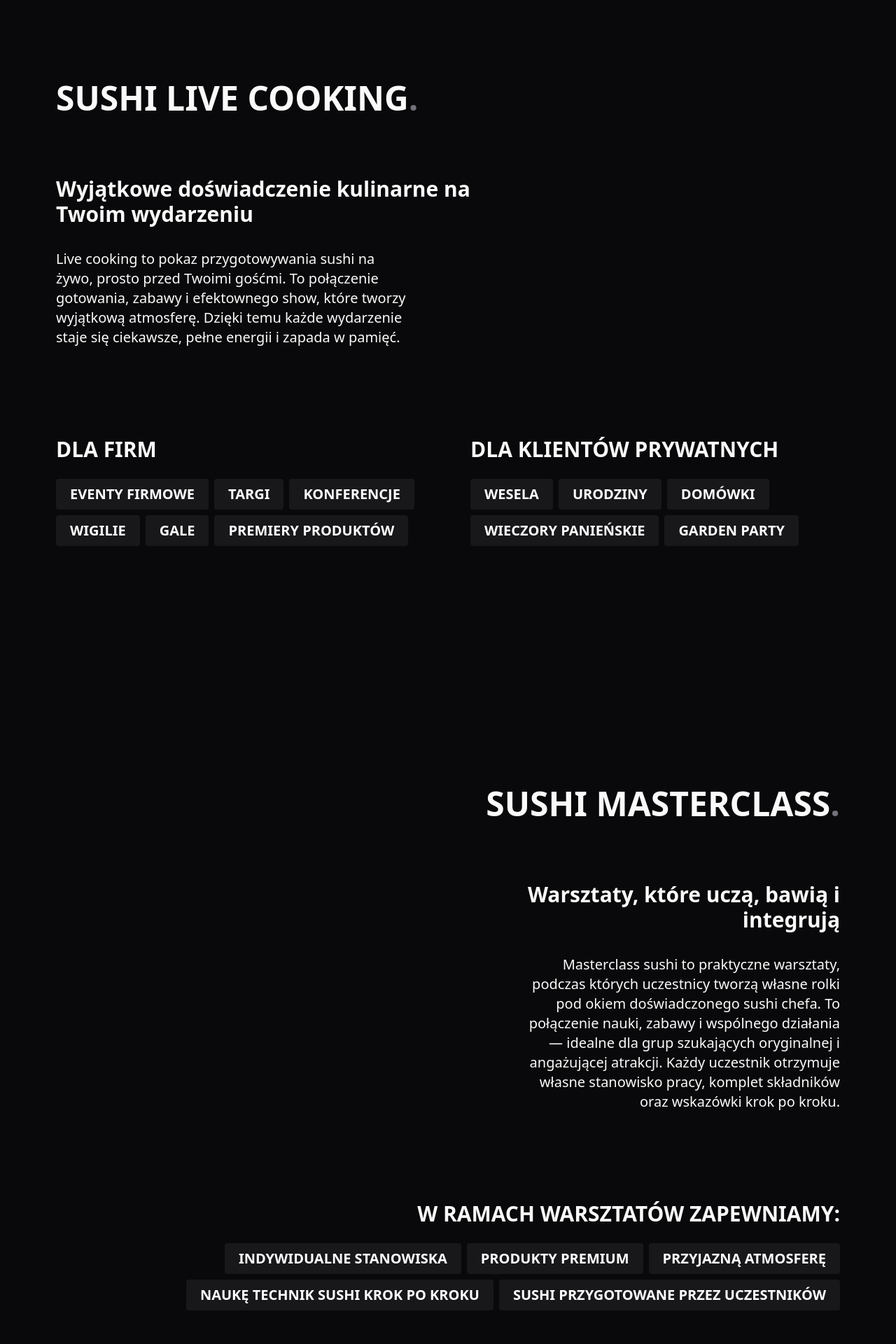
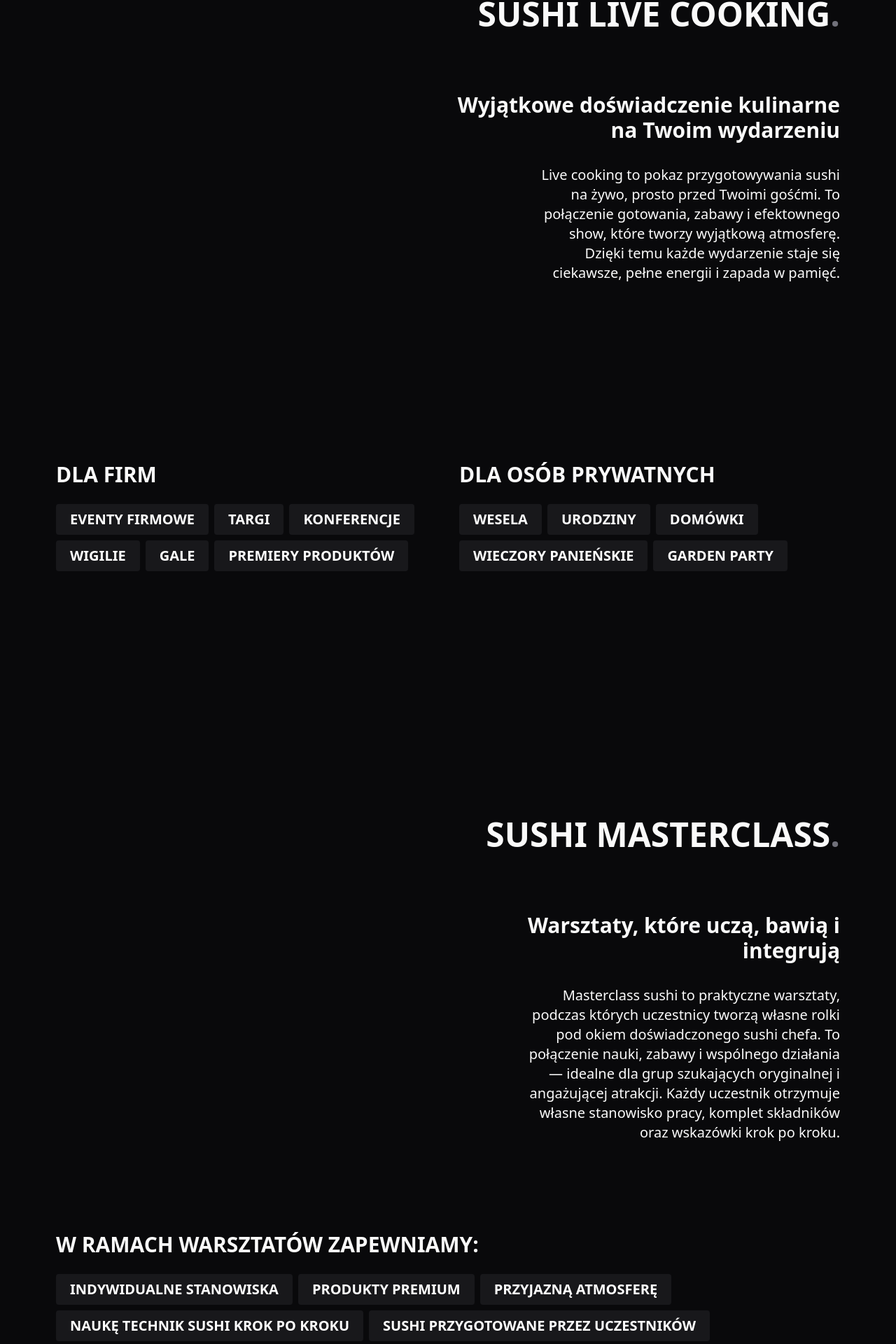
Before and after one commit to AleksanderPaluch/eventWeb-, a React (Vite) app: page / in a window 1280 px wide. Shown: the part 2360-4280 px from the top of the page at 70% size. Built offline with nearby package versions, Linux system fonts and the light colour scheme.

Commit message:
section componennt added

```diff
--- a/src/App.tsx
+++ b/src/App.tsx
@@ -1,9 +1,9 @@
-
 import { Hero } from "./components/Hero/Hero";
 import { Live } from "./components/Live/Live";
 import { Masterclass } from "./components/Masterclass/Masterclass";
 import { Nav } from "./components/Nav/Nav";
 import { Offer } from "./components/Offer/Offer";
+import { Omakase } from "./components/Omakase/Omakase";
 
 function App() {
   return (
@@ -13,6 +13,7 @@ function App() {
         <Hero />
         <Live />
         <Masterclass />
+        <Omakase />
         <Offer />
       </div>
     </>
--- a/src/components/Hero/Hero.tsx
+++ b/src/components/Hero/Hero.tsx
@@ -9,7 +9,7 @@ import heroChef from "../../assets/heroChef2.png";
 
 export const Hero = () => {
   return (
-    <div className="bg-zinc-950">
+    <div >
       <ReactLenis
         root
         options={{
@@ -34,7 +34,7 @@ const HeroImage = () => {
       className="relative w-full"
     >
       <CenterImage />
-      <div className="absolute bottom-0 left-0 right-0 h-96 bg-gradient-to-b from-zinc-950/0 to-zinc-950" />
+      <div className="absolute bottom-0 left-0 right-0 h-96 bg-gradient-to-b from-zinc-950/0 to-zinc-950 " />
     </div>
   );
 };
--- a/src/components/Live/Live.tsx
+++ b/src/components/Live/Live.tsx
@@ -1,71 +1,20 @@
-import { Chip } from "../Chip/Chip";
-import { Motion } from "../Motion/Motion";
-import SectionHeader from "../SectionHeader/SectionHeader";
+
+import { Section } from "../Section/Section";
+
+
+const data = {
+  id: "Live Cooking",
+  title: "Wyjątkowe doświadczenie kulinarne na Twoim wydarzeniu",
+  header: "Sushi Live Cooking",
+  text: "Live cooking to pokaz przygotowywania sushi na żywo, prosto przed Twoimi gośćmi. To połączenie gotowania, zabawy i efektownego show, które tworzy wyjątkową atmosferę. Dzięki temu każde wydarzenie staje się ciekawsze, pełne energii i zapada w pamięć.",
+  chipsTitle: "DLA FIRM",
+  chips: ["Eventy firmowe", "Targi", "Konferencje", "Wigilie", "Gale", "Premiery produktów"],
+  secondaryChipsTitle: "DLA OSÓB PRYWATNYCH",
+  secondaryChips: ["Wesela", "Urodziny", "Domówki", "Wieczory panieńskie", "Garden party"],
+};
 
 export const Live = () => {
   return (
-    <section
-      id="Live Cooking"
-      className="py-42 mx-auto max-w-6xl px-4  text-zinc-50 bg-zinc-950"
-    >
-      <SectionHeader title="sushi LIVE COOKING" side="left" />
-
-      <div className="prose grid grid-cols-1 gap-8 prose-p:my-2 w-3/5">
-        {" "}
-        <Motion>
-          {" "}
-          <p className="text-zinc-50 text-3xl font-semibold  ">
-            Wyjątkowe doświadczenie kulinarne na <br /> Twoim wydarzeniu
-          </p>
-        </Motion>
-        <Motion>
-          {" "}
-          <p className="text-zinc-50 text-xl w-3/4">
-            Live cooking to pokaz przygotowywania sushi na żywo, prosto przed
-            Twoimi gośćmi. To połączenie gotowania, zabawy i efektownego show,
-            które tworzy wyjątkową atmosferę. Dzięki temu każde wydarzenie staje
-            się ciekawsze, pełne energii i zapada w pamięć.
-          </p>
-        </Motion>
-      </div>
-      <div className=" grid mt-32 md:grid-cols-2 gap-16  ">
-        <div className="">
-          <Motion>
-            {" "}
-            <p className="text-3xl mb-6 font-bold">DLA FIRM</p>
-          </Motion>
-          <Motion>
-            {" "}
-            <div className="mt-4 flex flex-wrap gap-2">
-              {" "}
-              <Chip>Eventy firmowe</Chip>
-              <Chip>Targi</Chip>
-              <Chip>Konferencje</Chip>
-              <Chip>Wigilie</Chip>
-              <Chip>Gale</Chip>
-              <Chip>Premiery produktów</Chip>
-            </div>{" "}
-          </Motion>
-        </div>
-
-        <div className="">
-          <Motion>
-            {" "}
-            <p className="text-3xl  mb-6  font-bold">DLA KLIENTÓW PRYWATNYCH</p>
-          </Motion>
-          <Motion>
-            {" "}
-            <div className="mt-4 flex flex-wrap gap-2">
-              {" "}
-              <Chip>Wesela</Chip>
-              <Chip>Urodziny</Chip>
-              <Chip>Domówki</Chip>
-              <Chip>Wieczory panieńskie</Chip>
-              <Chip>Garden party</Chip>
-            </div>
-          </Motion>
-        </div>
-      </div>
-    </section>
+    <Section id={data.id} title={data.title} header={data.header} text={data.text} chipsTitle={data.chipsTitle} chips={data.chips} secondaryChipsTitle={data.secondaryChipsTitle} secondaryChips={data.secondaryChips} />
   );
 };
--- a/src/components/Masterclass/Masterclass.tsx
+++ b/src/components/Masterclass/Masterclass.tsx
@@ -1,54 +1,29 @@
-import { Chip } from "../Chip/Chip";
-import { Motion } from "../Motion/Motion";
-import SectionHeader from "../SectionHeader/SectionHeader";
+import { Section } from "../Section/Section";
+
+const data = {
+  id: "Masterclass",
+  title: "Warsztaty, które uczą, bawią i integrują",
+  header: "Sushi Masterclass",
+  text: "Masterclass sushi to praktyczne warsztaty, podczas których uczestnicy tworzą własne rolki pod okiem doświadczonego sushi chefa. To połączenie nauki, zabawy i wspólnego działania — idealne dla grup szukających oryginalnej i angażującej atrakcji. Każdy uczestnik otrzymuje własne stanowisko pracy, komplet składników oraz wskazówki krok po kroku.",
+  chipsTitle: "W ramach warsztatów zapewniamy:",
+  chips: [
+    "indywidualne stanowiska",
+    "produkty premium",
+    "przyjazną atmosferę",
+    "naukę technik sushi krok po kroku",
+    "sushi przygotowane przez uczestników",
+  ],
+};
 
 export const Masterclass = () => {
   return (
-    <section
-      id="Sushi Masterclass"
-      className="py-42 mx-auto max-w-6xl px-4  text-zinc-50 bg-zinc-950 flex flex-col items-end"
-    >
-      <SectionHeader title="Sushi Masterclass" side="right" />
-
-      <div className="prose grid grid-cols-1 gap-8 prose-p:my-2 w-3/6  text-right">
-        <Motion>
-          {" "}
-          <p className="text-zinc-50 text-3xl font-semibold">
-            Warsztaty, które uczą, bawią i integrują
-          </p>
-        </Motion>
-        <Motion>
-          {" "}
-          <p className="text-zinc-50 text-xl w-4/5 ml-auto">
-            Masterclass sushi to praktyczne warsztaty, podczas których
-            uczestnicy tworzą własne rolki pod okiem doświadczonego sushi chefa.
-            To połączenie nauki, zabawy i wspólnego działania — idealne dla grup
-            szukających oryginalnej i angażującej atrakcji. Każdy uczestnik
-            otrzymuje własne stanowisko pracy, komplet składników oraz wskazówki
-            krok po kroku.
-          </p>
-        </Motion>
-      </div>
-      <div className="my-32 text-right">
-        <Motion>
-          {" "}
-          <p className="text-3xl  mb-6  font-bold uppercase">
-            W ramach warsztatów zapewniamy:
-          </p>
-        </Motion>
-
-        <Motion>
-          {" "}
-          <div className="mt-4 flex flex-wrap gap-2 justify-end">
-            {" "}
-            <Chip>indywidualne stanowiska</Chip>
-            <Chip>produkty premium</Chip>
-            <Chip>przyjazną atmosferę</Chip>
-            <Chip>naukę technik sushi krok po kroku</Chip>
-            <Chip>sushi przygotowane przez uczestników</Chip>
-          </div>
-        </Motion>
-      </div>
-    </section>
+    <Section
+      id={data.id}
+      title={data.title}
+      header={data.header}
+      text={data.text}
+      chipsTitle={data.chipsTitle}
+      chips={data.chips}
+    />
   );
 };
--- a/src/components/Offer/Offer.tsx
+++ b/src/components/Offer/Offer.tsx
@@ -1,6 +1,7 @@
-import SectionHeader from "../SectionHeader/SectionHeader";
+
 
 import { Motion } from "../Motion/Motion";
+import { SectionHeader } from "../Section/SectionHeader";
 import { PricingTable } from "./Table";
 
 
@@ -8,7 +9,7 @@ export const Offer = () => {
   return (
     <section
       id="Oferta"
-      className="py-42 mx-auto max-w-6xl px-4 text-zinc-50 bg-zinc-950"
+      className="pt-10 pb-42 mx-auto max-w-6xl px-4 text-zinc-50 bg-zinc-950"
     >
       <SectionHeader title="Oferta" side="left" />
 
--- a/src/components/Offer/Table.tsx
+++ b/src/components/Offer/Table.tsx
@@ -50,14 +50,14 @@ export const PricingTable = () => {
         </p>
       </Motion>
 
-      <Motion>
+      {/* <Motion>
         <p className=" text-lg text-zinc-300">
           Live Cooking i Sushi Masterclass wyceniane są w ten sam sposób —{" "}
           <br />
           różnią się formą, ale bazują na tych samych składnikach i jakości
           obsługi.
         </p>
-      </Motion>
+      </Motion> */}
     </>
   );
 };
--- /dev/null
+++ b/src/components/Omakase/Omakase.tsx
@@ -0,0 +1,20 @@
+import { Section } from "../Section/Section"
+
+
+const data = {
+    id: "Omakase",
+    title: "Omakase",
+    header: "sushi OMAKASE",
+    text: "Omakase to wyjątkowe doświadczenie kulinarne, które pozwala Ci zaufać szefowi kuchni i cieszyć się starannie dobranym menu. W dosłownym tłumaczeniu z japońskiego oznacza 'powierzyć się' lub 'zostawić w rękach szefa kuchni'. To filozofia jedzenia, która podkreśla kreatywność, sezonowość i najwyższą jakość składników. Wybierając Omakase, pozwalasz szefowi kuchni stworzyć dla Ciebie niezapomnianą podróż smaków, dostosowaną do Twoich preferencji i aktualnych trendów kulinarnych.",
+    chipsTitle: "DLACZEGO OMAKASE?",
+    chips: [
+        "Unikalne doświadczenie kulinarne",
+        "Sezonowe i świeże składniki",]
+}
+
+
+export const Omakase = () => {
+  return (
+    <Section id={data.id} title={data.title} header={data.header} text={data.text} chipsTitle={data.chipsTitle} chips={data.chips}/>
+  )
+}
--- /dev/null
+++ b/src/components/Section/Section.tsx
@@ -0,0 +1,80 @@
+import { Chip } from "./Chip";
+import { Motion } from "../Motion/Motion";
+import { SectionHeader } from "./SectionHeader";
+
+interface SectionProps {
+  id: string;
+  title: string;
+  header: string;
+  text: string;
+  chipsTitle?: string;
+  chips?: string[];
+  secondaryChipsTitle?: string;
+  secondaryChips?: string[];
+}
+
+export const Section: React.FC<SectionProps> = ({
+  id,
+  title,
+  header,
+  text,
+  chipsTitle,
+  chips,
+  secondaryChipsTitle,
+  secondaryChips,
+}) => {
+  return (
+    <section
+      id={id}
+      className="pt-12 pb-42 mx-auto max-w-6xl px-4 text-zinc-50 bg-zinc-950"
+    >
+      <SectionHeader title={header} side="right" />
+
+      {/* TEXT */}
+      <div className="prose grid grid-cols-1 gap-8 prose-p:my-2 w-3/6 text-right ml-auto">
+        <Motion>
+          <p className="text-3xl font-semibold">{title}</p>
+        </Motion>
+        <Motion>
+          <p className="text-xl w-4/5 ml-auto">{text}</p>
+        </Motion>
+      </div>
+
+      {/* PRIMARY CHIPS */}
+
+      <div   className={secondaryChipsTitle ? " mt-32 grid grid-cols-2 gap-8" : "mt-32"}>
+        {chipsTitle && chips && (
+          <div className="my-32">
+            <Motion>
+              <p className="text-3xl mb-6 font-bold uppercase">{chipsTitle}</p>
+            </Motion>
+
+            <Motion>
+              <div className="mt-4 flex flex-wrap gap-2 ">
+                {chips.map((chip, index) => (
+                  <Chip key={index}>{chip}</Chip>
+                ))}
+              </div>
+            </Motion>
+          </div>
+        )}
+
+        {/* SECONDARY CHIPS */}
+        {secondaryChipsTitle && secondaryChips && (
+          <div className="mt-32">
+            <Motion>
+              <p className="text-3xl mb-6 font-bold">{secondaryChipsTitle}</p>
+            </Motion>
+            <Motion>
+              <div className="mt-4 flex flex-wrap gap-2">
+                {secondaryChips.map((chip, index) => (
+                  <Chip key={index}>{chip}</Chip>
+                ))}
+              </div>
+            </Motion>
+          </div>
+        )}
+      </div>
+    </section>
+  );
+};
--- a/src/components/SectionHeader/SectionHeader.tsx
+++ b/src/components/Section/SectionHeader.tsx
@@ -6,7 +6,7 @@ interface SectionHeaderProps {
   side?: "left" | "right";
 }
 
-const SectionHeader: React.FC<SectionHeaderProps> = ({
+export const SectionHeader: React.FC<SectionHeaderProps> = ({
   title,
   side = "left",
 }) => {
@@ -15,7 +15,7 @@ const SectionHeader: React.FC<SectionHeaderProps> = ({
       initial={{ y: 60, opacity: 0 }}
       whileInView={{ y: 0, opacity: 1 }}
       transition={{ ease: "easeInOut", duration: 0.75 }}
-      className="mb-16  flex h-20  gap-8  font-black uppercase"
+      className="mb-16 flex h-20 gap-8 font-black uppercase"
       style={{ flexDirection: side === "left" ? "row" : "row-reverse" }}
     >
 
@@ -29,5 +29,3 @@ const SectionHeader: React.FC<SectionHeaderProps> = ({
     </motion.div>
   );
 };
-
-export default SectionHeader;
```
Also changed, not shown: src/components/Section/Chip.tsx (renamed from src/components/Chip/Chip.tsx).
